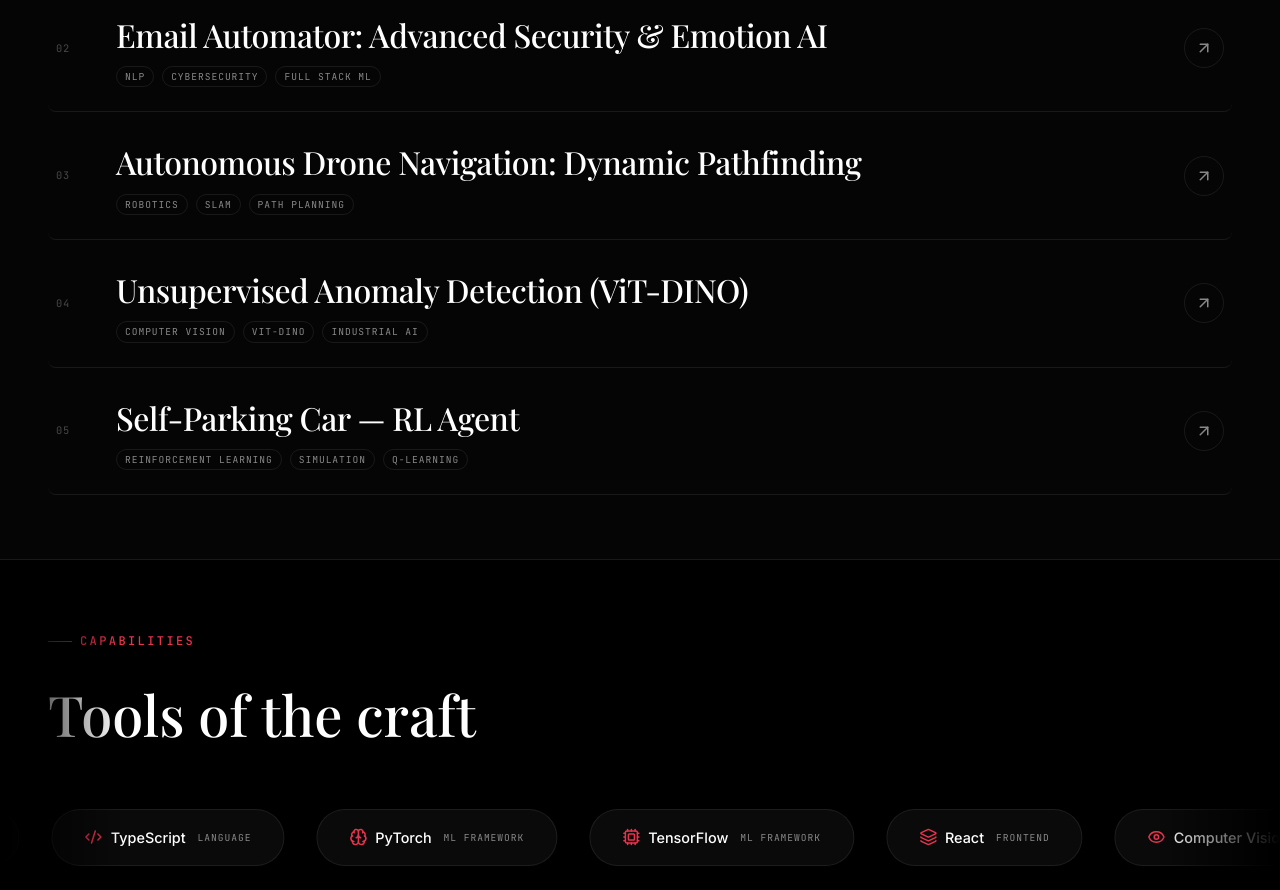
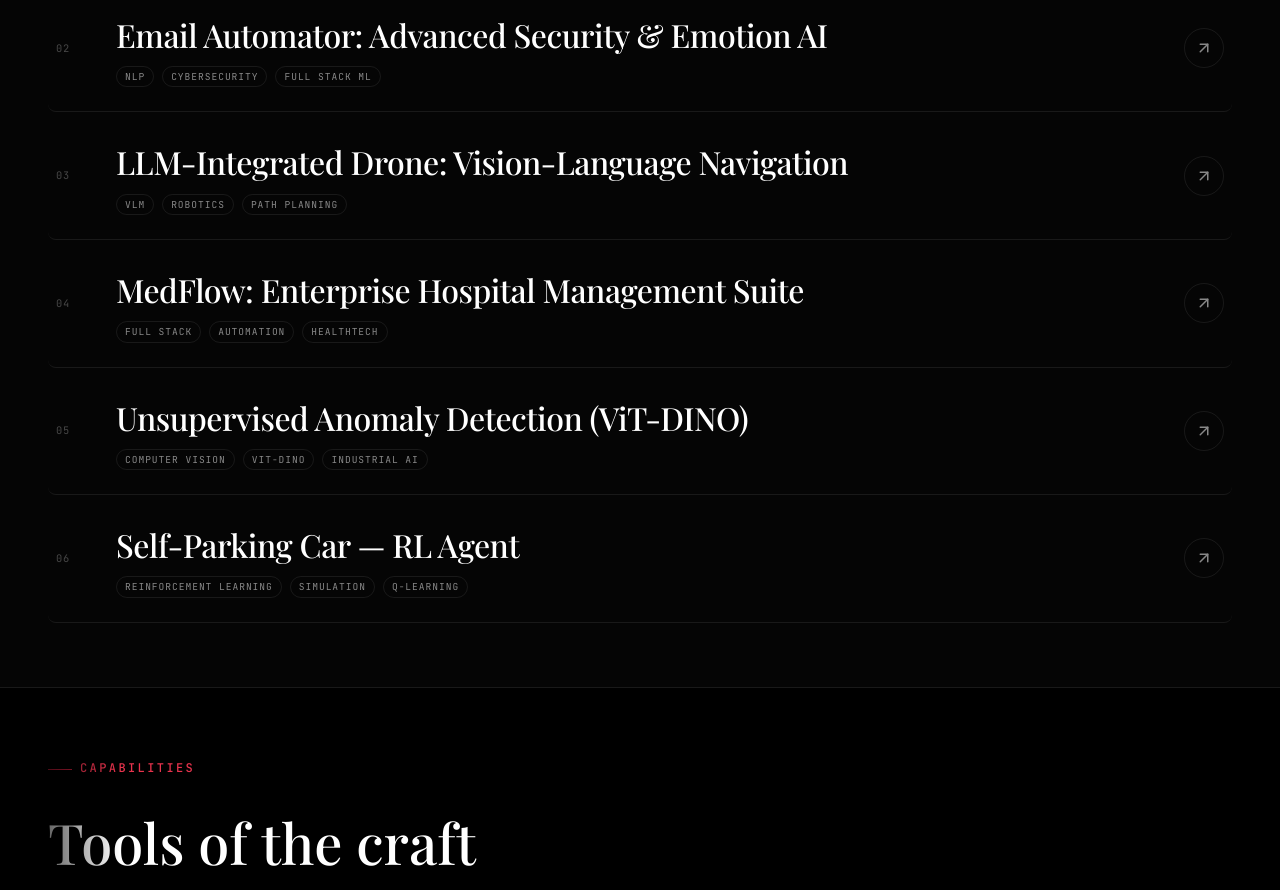
Before and after one commit to KritishX/portfolio-website, a React (Vite) app: page / in a window 1280 px wide. Shown: the part 1300-2190 px from the top of the page. Built offline with nearby package versions, Linux system fonts and the light colour scheme; a web font is replaced by a local one.

Commit message:
content: added LLM-integrated robotics and enterprise Hospital Management projects

```diff
--- a/src/components/Projects.tsx
+++ b/src/components/Projects.tsx
@@ -44,20 +44,34 @@ const projects: Project[] = [
   {
     id: 'drone-navigation',
     number: '03',
-    name: 'Autonomous Drone Navigation: Dynamic Pathfinding',
-    tags: ['Robotics', 'SLAM', 'Path Planning'],
+    name: 'LLM-Integrated Drone: Vision-Language Navigation',
+    tags: ['VLM', 'Robotics', 'Path Planning'],
     description:
-      'A 3D navigation system for autonomous drones using Simultaneous Localization and Mapping (SLAM). Implements A* and Dijkstra algorithms for real-time trajectory optimization and obstacle avoidance in complex, dynamic environments.',
+      'An advanced autonomous drone system integrated with Vision-Language Models (VLM) for high-level mission reasoning. Enables zero-shot navigation and complex task execution through natural language commands in unstructured environments.',
     stats: [
-      { label: 'Map Res', value: '0.1m' },
-      { label: 'Drift', value: '<0.5%' },
-      { label: 'Response', value: '15ms' },
+      { label: 'Inference', value: '45ms' },
+      { label: 'Success', value: '94%' },
+      { label: 'VLM', value: 'LLaVA-v1.5' },
     ],
-    tech: ['Python', 'Pybullet', 'OpenCV', 'ROS2', 'NumPy'],
+    tech: ['Python', 'ROS2', 'Pybullet', 'OpenCV', 'LangChain'],
+  },
+  {
+    id: 'hospital-system',
+    number: '04',
+    name: 'MedFlow: Enterprise Hospital Management Suite',
+    tags: ['Full Stack', 'Automation', 'HealthTech'],
+    description:
+      'A comprehensive, automated hospital ecosystem controlling end-to-end clinical and administrative workflows. Features real-time resource synchronization, automated patient triaging, and a high-availability backend for critical care management.',
+    stats: [
+      { label: 'Efficiency', value: '+35%' },
+      { label: 'Uptime', value: '99.99%' },
+      { label: 'Scale', value: '500+ Beds' },
+    ],
+    tech: ['React', 'Node.js', 'PostgreSQL', 'Docker', 'scikit-learn'],
   },
   {
     id: 'anomaly-detection',
-    number: '04',
+    number: '05',
     name: 'Unsupervised Anomaly Detection (ViT-DINO)',
     tags: ['Computer Vision', 'ViT-DINO', 'Industrial AI'],
     description:
@@ -71,7 +85,7 @@ const projects: Project[] = [
   },
   {
     id: 'self-parking',
-    number: '05',
+    number: '06',
     name: 'Self-Parking Car — RL Agent',
     tags: ['Reinforcement Learning', 'Simulation', 'Q-Learning'],
     description:
```
